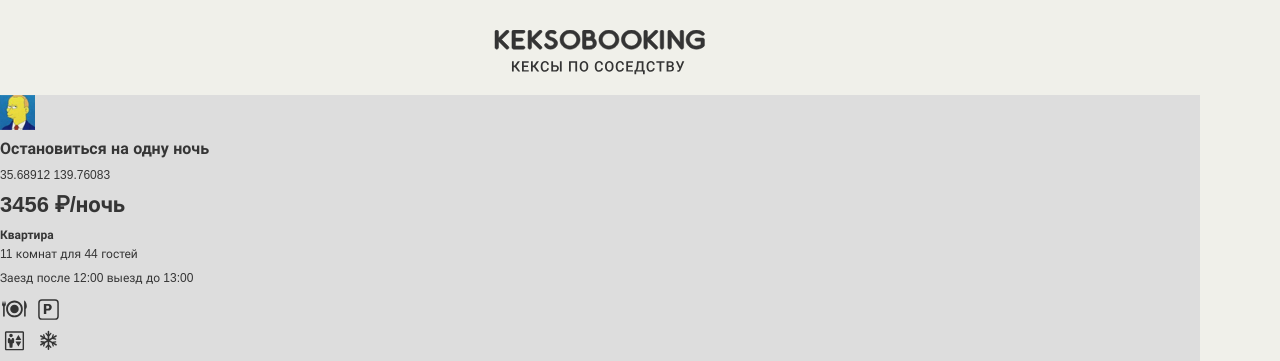
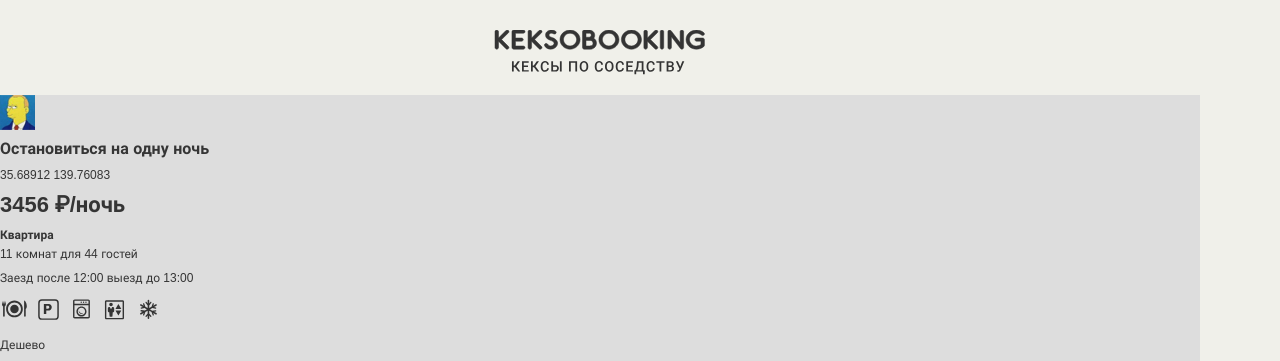
Before and after one commit to kkoroleva/1526731-keksobooking-22, a website with bundled scripts: page index.html in a window 1280 px wide. Shown: the top 361 px of the page. Built offline with nearby package versions, Linux system fonts and the light colour scheme; grey boxes are pictures that could not be loaded.

Commit message:
Минорные правки

```diff
--- a/index.html
+++ b/index.html
@@ -202,7 +202,7 @@
         <li class="popup__feature popup__feature--wifi"></li>
         <li class="popup__feature popup__feature--dishwasher"></li>
         <li class="popup__feature popup__feature--parking"></li>
-        <li class="popup__featur e popup__feature--washer"></li>
+        <li class="popup__feature popup__feature--washer"></li>
         <li class="popup__feature popup__feature--elevator"></li>
         <li class="popup__feature popup__feature--conditioner"></li>
       </ul>
```
